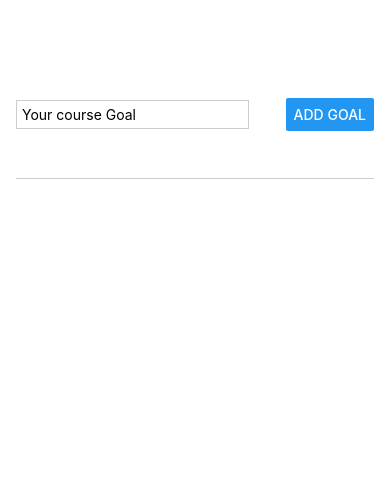
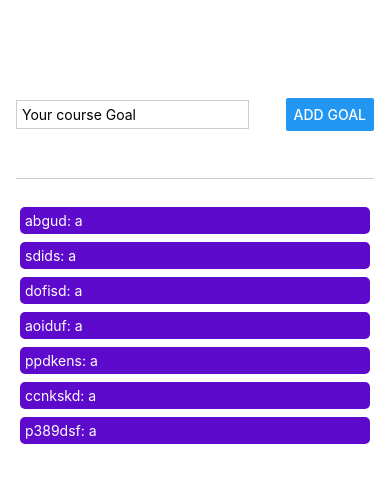
Before and after one commit to StuLast/goals-demo-react-native-app, a React Native app: screen / in a window 390 px wide. Shown: the top 482 px of the page. Built offline with nearby package versions, Linux system fonts and the light colour scheme.

Commit message:
Add uuid to new records

```diff
--- a/App.js
+++ b/App.js
@@ -1,20 +1,22 @@
 import { useState } from 'react'
 import { Button, FlatList, StyleSheet, Text, TextInput, View } from 'react-native';
+import uuid from 'react-native-uuid'
 
-export default function App() {
+export default function App({items}) {
   const [goalText, setGoalText] = useState('');
-  const [goals, setGoals] = useState ([]);
+  const [goals, setGoals] = useState (items);
 
   const handleChangeGoalText = (text) => {
     setGoalText(text);
   }
 
   const handleSubmit = () => {
-    if(goalText.length < 3)
+    if(goalText.length <= 0)
     {
       return;
     }
-    setGoals((currentGoals) => [...currentGoals, goalText]);
+    const newGoal= {id: uuid.v4(), goal: goalText}
+    setGoals((currentGoals) => [...currentGoals, newGoal]);
     setGoalText('');
   }
 
@@ -31,19 +33,31 @@ export default function App() {
       </View>
       <View style={styles.goalsContainer}>
           <FlatList
+            alwaysBounceVertical={false}
             data={goals}
-          keyExtractor={item => item}
             renderItem={({item}) => {
               return (
                 <View style={styles.goalItemContainer}>
-                <Text style={styles.goalItem}>{item}</Text>
+                  <Text style={styles.goalItem}>{item.id}: {item.goal}</Text>
                 </View>
-            )
+              );
             }}
           />
       </View>
     </View>
-  );
+  )
+}
+
+App.defaultProps = {
+  items: [
+    {id: 'abgud', goal:'a'},
+    {id: 'sdids', goal:'a'},
+    {id: 'dofisd', goal:'a'},
+    {id: 'aoiduf', goal:'a'},
+    {id: 'ppdkens', goal:'a'},
+    {id: 'ccnkskd', goal:'a'},
+    {id: 'p389dsf', goal:'a'},
+  ]
 }
 
 const styles = StyleSheet.create({
--- a/package.json
+++ b/package.json
@@ -12,7 +12,8 @@
     "expo": "~47.0.8",
     "expo-status-bar": "~1.4.2",
     "react": "18.1.0",
-    "react-native": "0.70.5"
+    "react-native": "0.70.5",
+    "react-native-uuid": "^2.0.1"
   },
   "devDependencies": {
     "@babel/core": "^7.12.9"
```
Also changed, not shown: 1 other file (tests, documents, lock files or other folders). Lines whose indentation alone changed are shown as unchanged.
